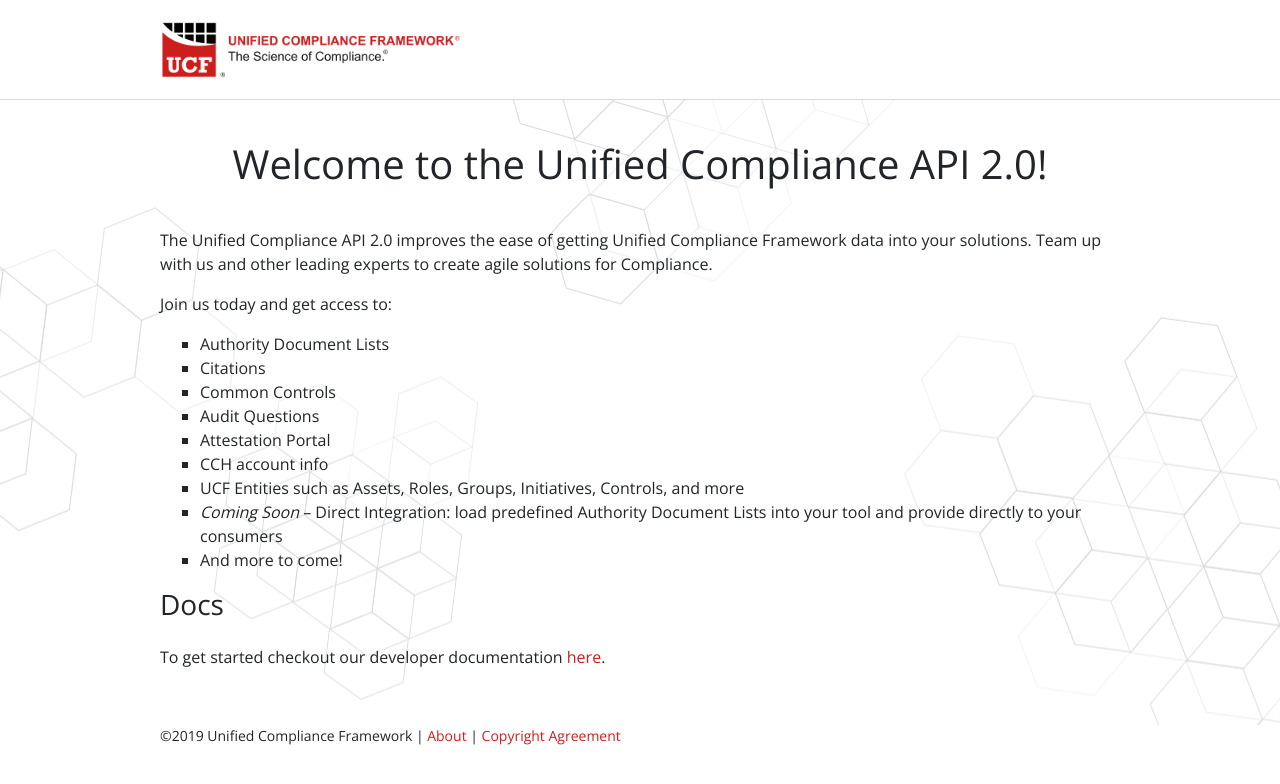
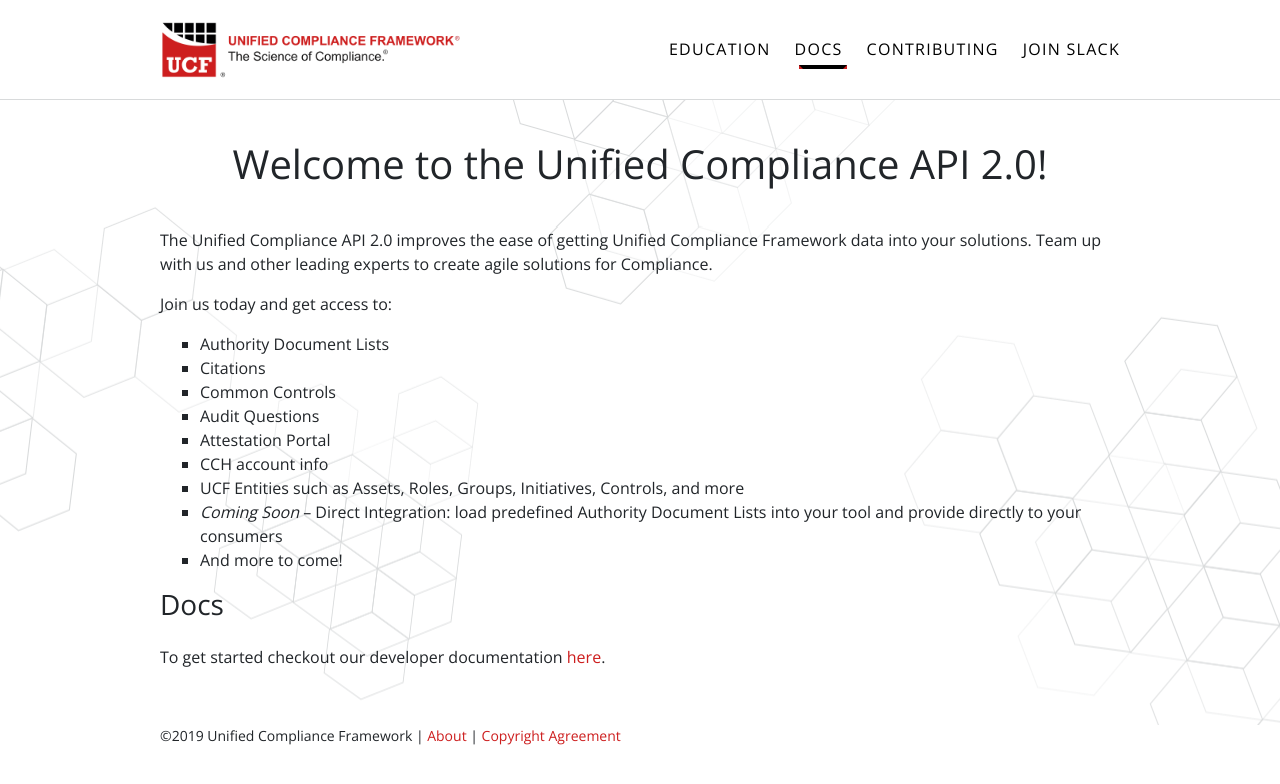
Before and after one commit to lucian303/unifiedcompliance.github.io, a Jekyll site: the page built from index.html, in a window 1280 px wide. Shown: the top 784 px of the page. Built offline with Jekyll 4.4.1, drawn with Linux system fonts in a browser that asks for light colours; nearby versions of some CDN libraries; part of the change alters nothing that is shown.

```diff
--- a/_config.yml
+++ b/_config.yml
@@ -1,10 +1,20 @@
 title: "Unified Compliance Framework"
-main_navigation:
-    Education: "education.html"
-    Developer Docs: "https://developer.unifiedcompliance.com/"
-    Contributing: "contributing.html"
-    Join Slack: "mailto:dcougias@unifiedcompliance.com"
-    CCH: "https://commoncontrolshub.com/overview/"
+navigation:
+    -   title: "Education"
+        link: "/education"
+    -   title: "Docs"
+        link: ""
+        target: ""
+        sub:
+            -   title: "Developer Docs"
+                link: "https://developer.unifiedcompliance.com/"
+                target: "_blank"
+            -   title: "API Docs"
+                link: "/docs/"
+    -   title: "Contributing"
+        link: "/contributing"
+    -   title: "Join Slack"
+        link: "mailto:support@unifiedcompliace.com?subject=Please%20add%20me%20to%20Slack&body=I'd%20like%20to%20join%20your%20Slack%20discussion%20about%20the%20UCF%20API."
 
 sass:
     sass_dir: _sass
```
